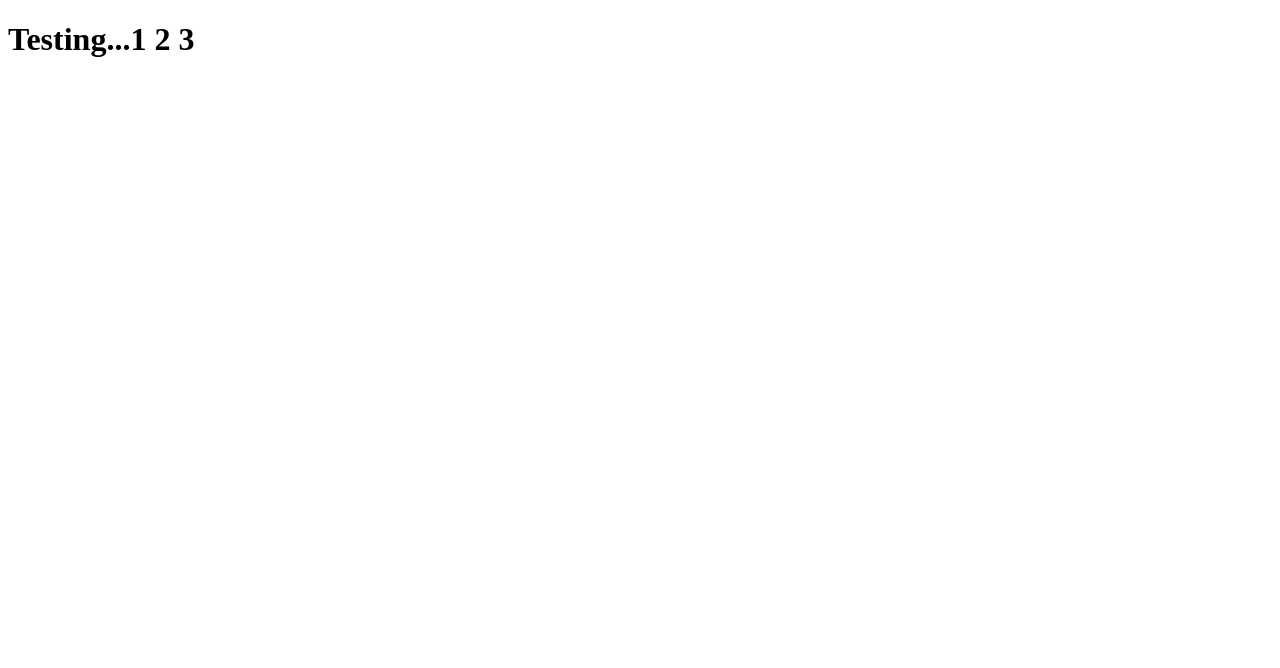
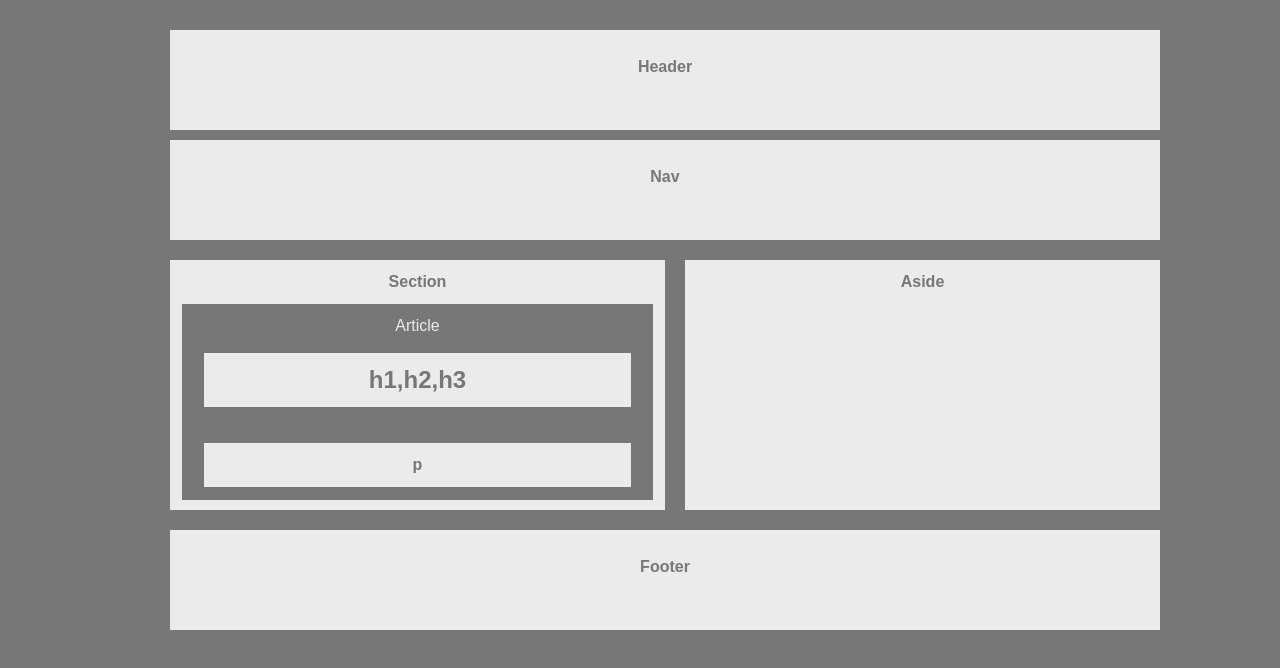
Before and after one commit to lukejhayes/hw_wireframe, a plain HTML site: page index.html in a window 1280 px wide. Drawn offline with Linux system fonts and the light colour scheme.

Commit message:
HW-Wireframe

```diff
--- a/index.html
+++ b/index.html
@@ -1,12 +1,67 @@
+<!-- 1. Your HTML should have each of the following sections:
+   * Header
+   * Nav
+   * Aside (With a Heading)
+   * Section (With a Heading)
+   * Article (With a Heading) contained within the Section
+   * Headers contained within the Article
+   * Paragraph contained within the Article -->
+
 <!DOCTYPE html>
 <html lang="en">
 <head>
     <meta charset="UTF-8">
-    <meta name="viewport" content="width=device-width, initial-scale=1.0">
-    <meta http-equiv="X-UA-Compatible" content="ie=edge">
     <title>Document</title>
-</head>
-<body>
-    <h1>Testing...1 2 3</h1>
+    <link rel="stylesheet" type="text/css" href="style.css">
+
+  <body>
+    <div class="header">
+      <p>
+        Header
+      </p>
+    </div>
+    <div class="nav">
+      <p>
+        Nav
+      </p>
+    </div>
+
+<!--   convert these below to css classes   -->
+<div style="display: block; height:270px; width:calc(100% + 50px);">
+
+        <!-- <section id="section"> -->
+    <div class="section">
+        <p>
+            Section
+        </p>
+        <article class="article">
+            Article
+            <br></br>
+
+            <h1 class="h">
+                h1,h2,h3
+            </h1>
+
+            <br></br>
+
+            <p class="p">
+                p
+            </p>
+        </article>
+        </div>
+
+    <div class="aside">
+        <p>
+            Aside
+        </p>
+    </div>
+</div>
+
+<div class="footer">
+    <p>
+    Footer
+    </p>
+</div>
 </body>
+
 </html>
--- /dev/null
+++ b/style.css
@@ -0,0 +1,110 @@
+/* 2. Your CSS should have styles for each of the following elements:
+   * Body
+     * font-family: 'Arial', 'Helvetica Neue', Helvetica, sans-serif;
+     * color: '#777'
+     * background: '#777'
+     * width: '960px'
+     * font-size: '18px'
+   * Header, Nav, Section, Aside, and Footer
+     * background: '#ebebeb'
+   * Article
+     * color: '#ebebeb',
+     * background: '#777'
+   * h1 and p
+     * color: '#777',
+     * background: '#ebebeb'
+3. The width of the section should be:
+   * section: 495px */
+
+   body{
+    font-family: 'Arial', 'Helvetica Neue', Helvetica, sans-serif;
+    color: #777;
+    background: #777;
+    width: 960px;
+    padding:20px;
+    margin: 0px auto
+  }
+  article{
+    color:#ebebeb;
+    background: #777;
+    width:90%;
+    position: relative;
+    border:3px solid #777;
+    text-align: center;
+    padding: 10px;
+    margin:auto;
+    margin-bottom: auto;
+  }
+  .h{
+    color: #777;
+    font-weight: bold;
+    background: #ebebeb;
+    width: 90%;
+    position: relative;
+    border: 3px solid #ebebeb;
+    text-align: center;
+    margin: auto;
+    padding: 10px;
+  }
+  p{
+    color: #777;
+    font-weight: bold;
+    background: #ebebeb;
+    width: 90%;
+    position: relative;
+    border: 3px solid #ebebeb;
+    text-align: center;
+    margin: auto;
+    padding: 10px;
+  }
+  .header{
+    background:#ebebeb;
+    width:100%;
+    text-align:center;
+    padding:15px;
+    height:70px;
+    margin:10px;
+  }
+  .nav{
+    background:#ebebeb;
+    width:100%;
+    text-align:center;
+    padding:15px;
+    height:70px;
+    margin:10px;
+  }
+  .section{
+    background:#ebebeb;
+    width:495px;
+    float:left;
+    height:250px;
+    margin:10px;
+    text-align: center;
+    display: block;
+
+  }
+  .aside{
+    background:#ebebeb;
+    width:calc(100% - 535px);
+    float:right;
+    height:250px;
+    margin:10px;
+    text-align: center;
+  }
+  .footer{
+    background:#ebebeb;
+    width:100%;
+    text-align:center;
+    padding:15px;
+    height:70px;
+    margin:10px;
+  }
+    /* #full {
+    height: auto;
+    background: #ebebeb;
+    clear: both;
+    overflow: auto;
+  }
+  #division {
+    background:#ebebeb;
+  } */
```
